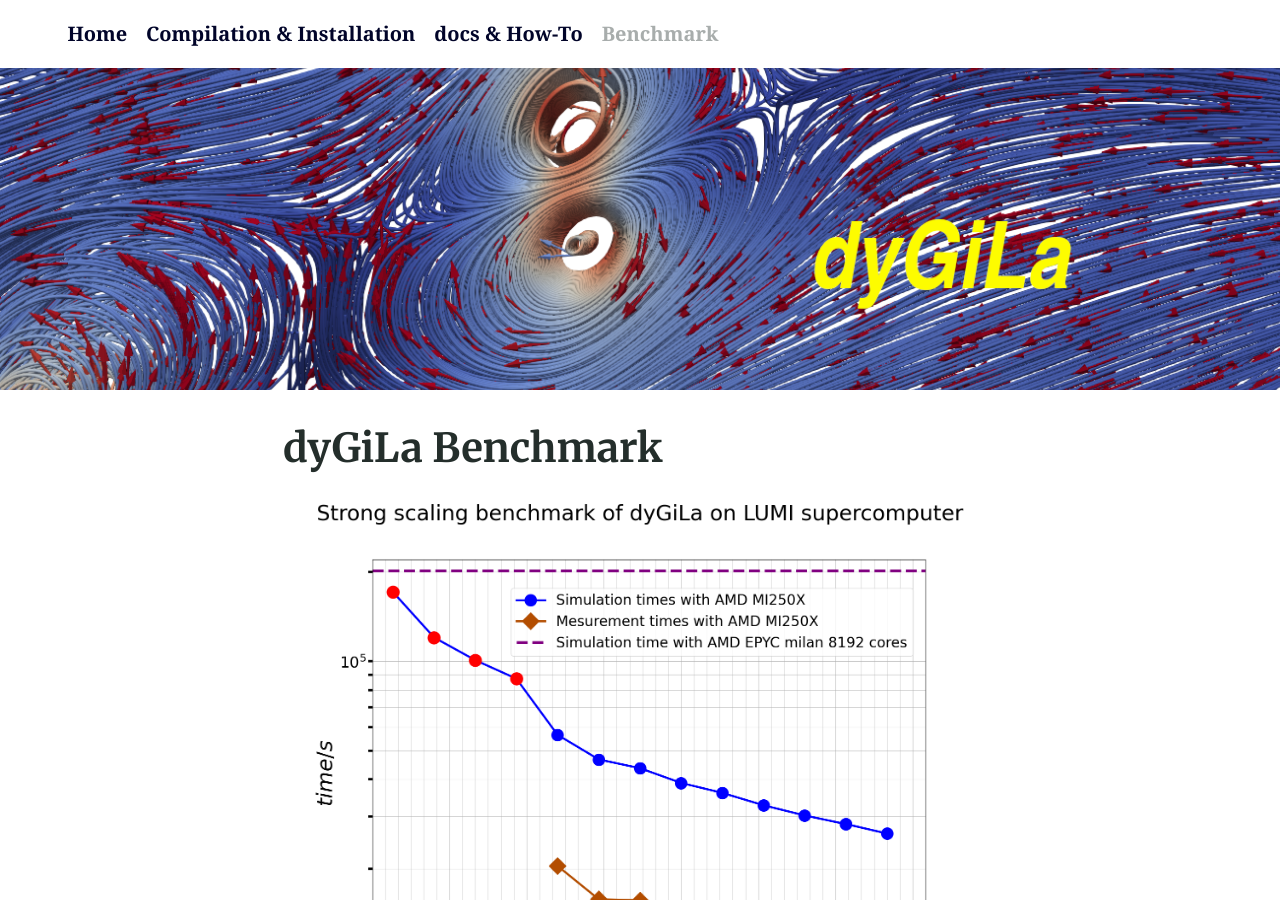
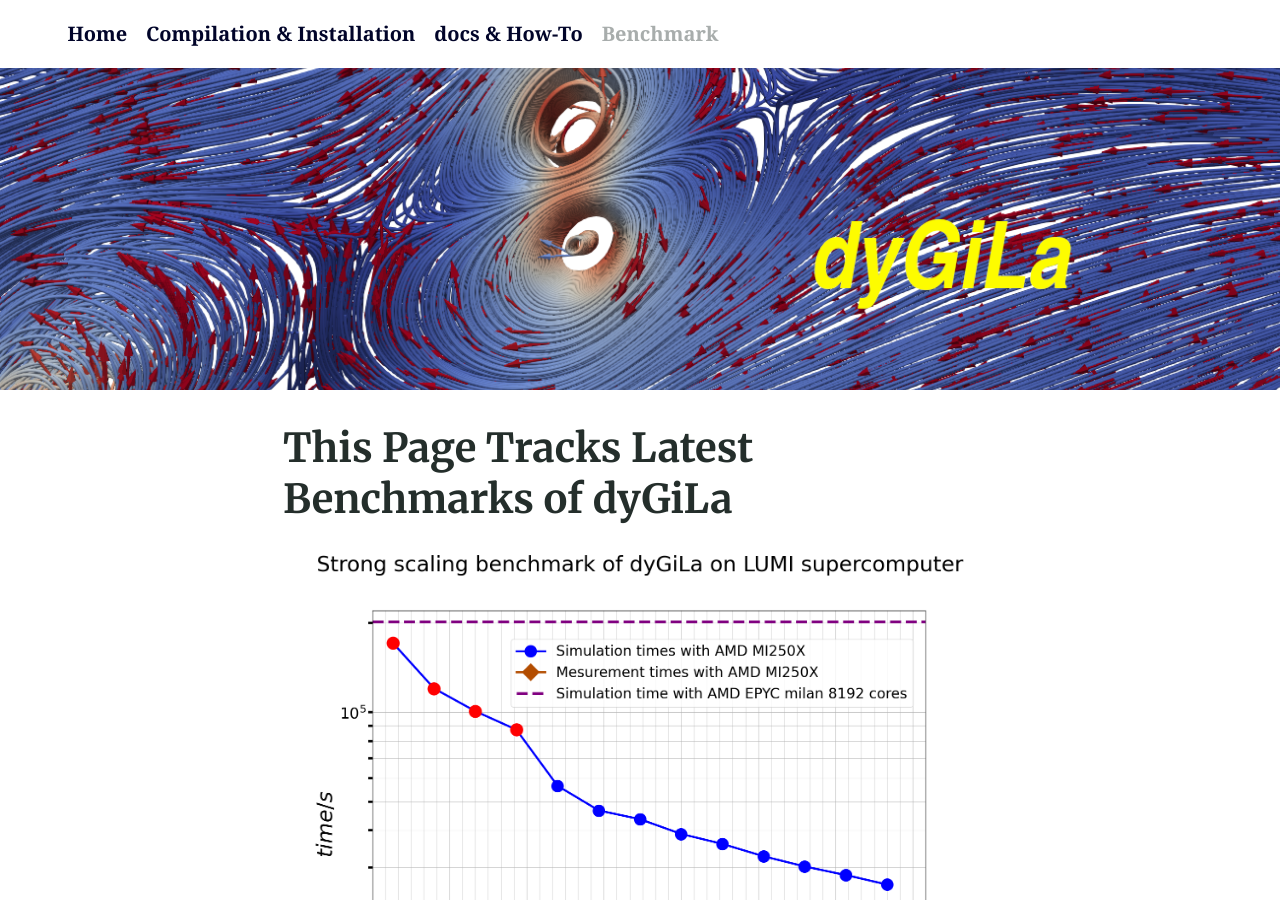
Before and after one commit to dyGiLa/dygila.github.io, a Jekyll site: the page built from benchmark.md, in a window 1280 px wide and 900 px high. Built offline with Jekyll 4.4.1, drawn with Linux system fonts in a browser that asks for light colours.

Commit message:
edit page

```diff
--- a/benchmark.md
+++ b/benchmark.md
@@ -1,12 +1,10 @@
 ---
-title: dyGiLa Benchmark
+title: This Page Tracks Latest Benchmarks of dyGiLa
 feature_image: "/pic/title-pic-c.png"
 excerpt: "benchmark on supercomputer"
 ---
 
 <img src="{{ site.github.url }}/pic/bench1-lumiG-logy.png" alt="Home" width="100%">
-
-### This Page Tracks Latest Benchmarks of dyGiLa
 
 dyGiLa is developed upon few frameworks. There is framework providing mathematical objects, discretized spital grid and time points for lattice field theory support.
 And there is also framework providing data streaming in mean of parallel for post-hoc analysis and in-situ visualizing simulating data.
```
